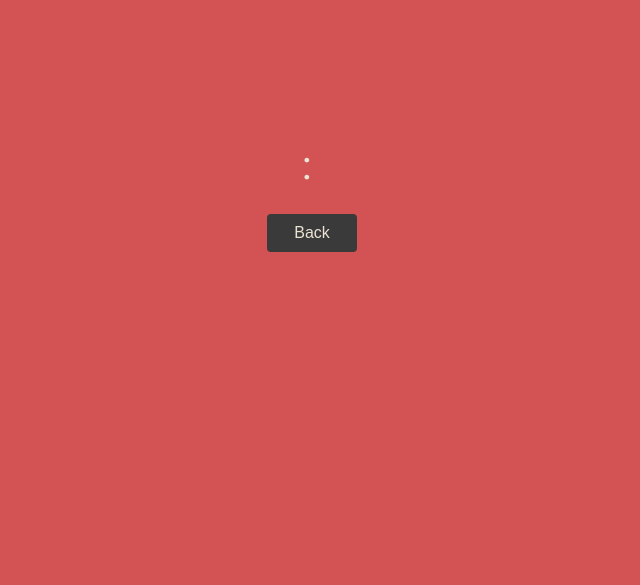
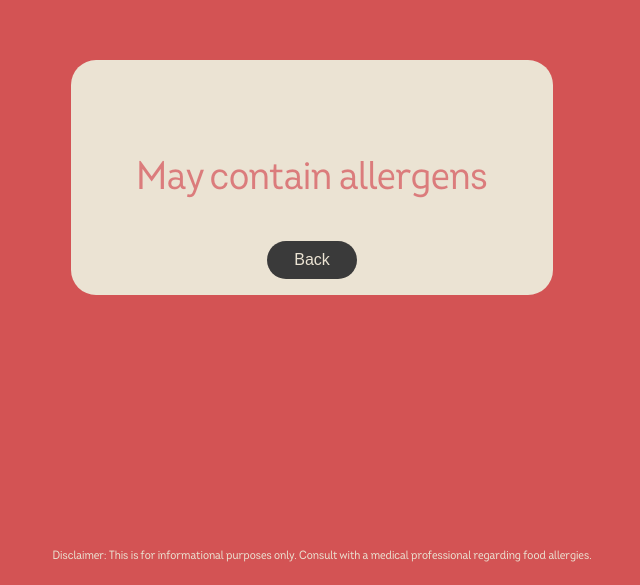
Before and after one commit to splasherzz/food-allergen-detector, a SvelteKit app in the folder web app/: page /result in a window 1280 px wide. Shown: the part 215-800 px from the top of the page, without its empty margins (328-968 px from the left). Built offline with nearby package versions, Linux system fonts and the light colour scheme.

Commit message:
edit prediction statements

```diff
--- a/web app/src/routes/result/+page.svelte
+++ b/web app/src/routes/result/+page.svelte
@@ -1,7 +1,6 @@
 <script lang="ts">
     import { goto } from "$app/navigation";
     import { food, formValues } from "../../export.js";
-    import activeContainerIndex  from "../+page.svelte";
     import { onMount } from "svelte";
 
     let product;
@@ -22,18 +21,32 @@
             product = value;
         });
     });
+
+    $: if ($formValues.pred === "Does not contain") {
+        $formValues.pred = "May not contain allergens";
+    } else {
+        $formValues.pred = "May contain allergens";
+    }
 </script>
 
 <main>
-    <div class="all">
+    <div class="container">
         <h1 class="caption">
-            {$food}:&nbsp;<span class="pred">{$formValues.pred}</span>
+            <span class="food-name">{$food}</span><br />
+            <span class="pred">{$formValues.pred}</span>
         </h1>
 
-        <div>
+        <div class="button-container">
             <button type="button" class="back" on:click={goBack}>Back</button>
         </div>
     </div>
+
+    <footer class="footer">
+        <p class="disclaimer">
+            Disclaimer: This is for informational purposes only. Consult with a
+            medical professional regarding food allergies.
+        </p>
+    </footer>
 </main>
 
 <style>
@@ -59,24 +72,40 @@
         height: 100%;
     }
 
-    .all {
+    .container {
         display: flex;
+        text-align: center;
         flex-direction: column;
         justify-content: center;
         align-items: center;
-        height: 100%;
+        background-color: #ebe3d3;
+        border-radius: 25px;
+        padding: 16px;
+        width: 450px;
+        margin: 0 auto;
     }
 
     .caption {
         font-family: "IntroCd", sans-serif;
         font-weight: 200;
-        font-size: 3em;
-        color: #ebe3d3;
+        font-size: 2.5em;
+        color: #3a3a3a;
         margin-bottom: 20px;
+        text-align: center;
+    }
+
+    .food-name {
+        color: #3a3a3a;
     }
 
     .pred {
-        color: #ffa552;
+        color: #db7c7c;
+    }
+
+    .button-container {
+        display: flex;
+        justify-content: center;
+        margin-top: 20px;
     }
 
     .back {
@@ -84,7 +113,7 @@
         color: #ebe3d3;
         padding: 10px 20px;
         border: none;
-        border-radius: 4px;
+        border-radius: 23px;
         font-size: 16px;
         cursor: pointer;
         width: 90px;
@@ -98,4 +127,19 @@
     .back:active {
         background-color: #3a3a3a;
     }
+
+    .footer {
+        position: fixed;
+        bottom: 0;
+        left: 0;
+        width: 100%;
+        padding: 10px;
+        text-align: center;
+    }
+
+    .disclaimer {
+        font-family: "IntroCd", sans-serif;
+        font-size: 12px;
+        color: #ebe3d3;
+    }
 </style>
```
